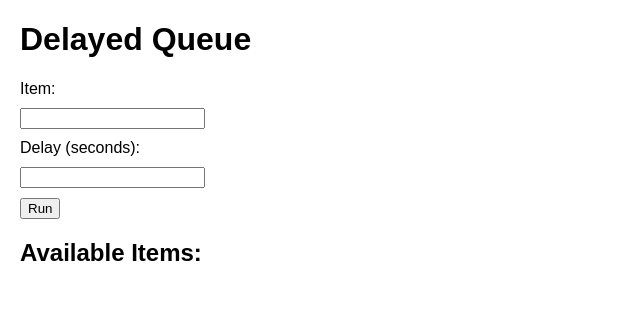
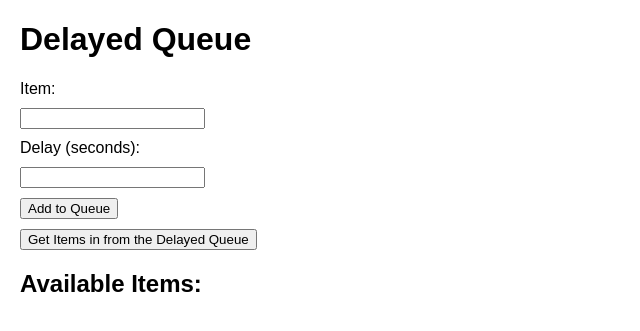
Before and after one commit to DeiAsPie/remind-me-later, a Flask app: page / in a window 1280 px wide. Shown: the top 331 px of the page, without its empty margins (0-640 px from the left). Run offline with Flask 3, Linux system fonts and the light colour scheme; data that the repository does not hold is empty.

Commit message:
update as per requirements

```diff
--- a/app.py
+++ b/app.py
@@ -11,9 +11,11 @@ api = Api(app)
 queue = []
 queue_lock = threading.Lock()
 
+
 def process_queue():
     while True:
         sleep(1)
+
 
 class AddItem(Resource):
     def post(self):
@@ -22,24 +24,39 @@ class AddItem(Resource):
         delay = data.get('delay')
         if not item or not isinstance(delay, int):
             return {'message': 'Invalid input'}, 400
-        available_at = time() + delay
         with queue_lock:
-            heapq.heappush(queue, (available_at, item))
+            heapq.heappush(queue, (delay, item))
+            print()
+            print(queue)
+            print()
         return {'message': 'Item added', 'item': item, 'delay': delay}, 200
+
 
 class GetItems(Resource):
     def get(self):
-        current_time = time()
+        time_to_compare_from = int(request.args.get('time'))
+        current_time = int(time())
+        print()
+        print(time_to_compare_from)
+        print(current_time)
+        print()
         available_items = []
         with queue_lock:
-            while queue and queue[0][0] <= current_time:
+            while queue and time_to_compare_from + queue[0][0] == current_time:
                 _, item = heapq.heappop(queue)
                 available_items.append(item)
+                break
+            if queue and time_to_compare_from + queue[0][0] < current_time:
+                return {'items': available_items, 'status': True}, 200
+            if not queue:
+                return {'items': available_items, 'status': False}, 200
         return {'items': available_items}, 200
+
 
 @app.route('/')
 def home():
    return render_template('index.html')
+
 
 api.add_resource(AddItem, '/api/add')
 api.add_resource(GetItems, '/api/items')
--- a/templates/index.html
+++ b/templates/index.html
@@ -1,5 +1,6 @@
 <!DOCTYPE html>
 <html lang="en">
+
 <head>
     <meta charset="UTF-8">
     <meta name="viewport" content="width=device-width, initial-scale=1.0">
@@ -9,15 +10,20 @@
             font-family: Arial, sans-serif;
             margin: 20px;
         }
+
         form {
             margin-bottom: 20px;
         }
-        label, input, button {
+
+        label,
+        input,
+        button {
             display: block;
             margin-bottom: 10px;
         }
     </style>
 </head>
+
 <body>
     <h1>Delayed Queue</h1>
     <form id="queue-form">
@@ -25,12 +31,13 @@
         <input type="text" id="item" name="item" required>
         <label for="delay">Delay (seconds):</label>
         <input type="number" id="delay" name="delay" required>
-        <button type="submit">Run</button>
+        <button type="submit">Add to Queue</button>
+        <button id="get-items-from-delayed-queue" type="button" onclick="beginPolling();">Get Items in from the Delayed Queue</button>
     </form>
     <h2>Available Items:</h2>
     <ul id="items-list"></ul>
     <script>
-        document.getElementById('queue-form').addEventListener('submit', function(event) {
+        document.getElementById('queue-form').addEventListener('submit', function (event) {
             event.preventDefault();
             const item = document.getElementById('item').value;
             const delay = parseInt(document.getElementById('delay').value);
@@ -41,9 +48,7 @@
                 body: JSON.stringify({ item: item, delay: delay })
             }).then(response => response.json())
                 .then(data => {
-                  if (data.message === 'Item added') {
-                      alert('Item added successfully');
-                  } else {
+                    if (data.message !== 'Item added') {
                         alert('Failed to add item');
                     }
                 });
@@ -52,21 +57,31 @@
             document.getElementById('delay').value = '';
         });
 
+
+        function beginPolling() {
+            let current_time = Math.floor(Date.now() / 1000);
+            let intervalId = setInterval(fetchAvailableItems, 1000);
+
             function fetchAvailableItems() {
-            fetch('/api/items')
+                fetch('/api/items?time=' + current_time)
                     .then(response => response.json())
                     .then(data => {
                         const itemsList = document.getElementById('items-list');
-                    // itemsList.innerHTML = '';
+                        if (data.items.length !== 0) {
                             data.items.forEach(item => {
                                 const listItem = document.createElement('li');
                                 listItem.textContent = item;
                                 itemsList.appendChild(listItem);
                             });
+                        }
+                        // if the list is empty, remove the setInterval
+                        if (data.status === false) {
+                            clearInterval(intervalId);
+                        }
                     });
             }
-
-        setInterval(fetchAvailableItems, 1000);
+        }
     </script>
 </body>
+
 </html>
```
Also changed, not shown: 1 other file. Lines whose indentation alone changed are shown as unchanged.
